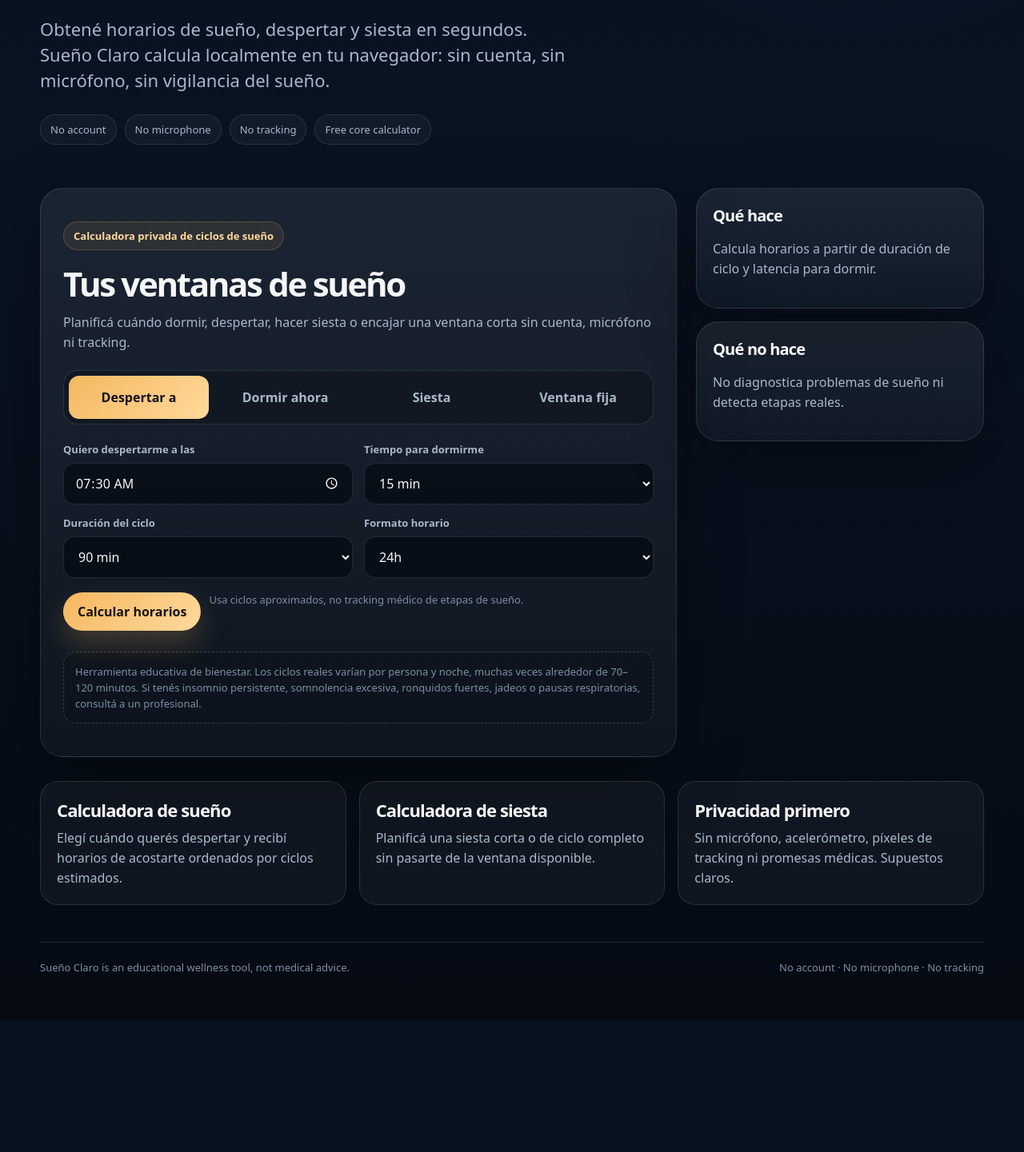
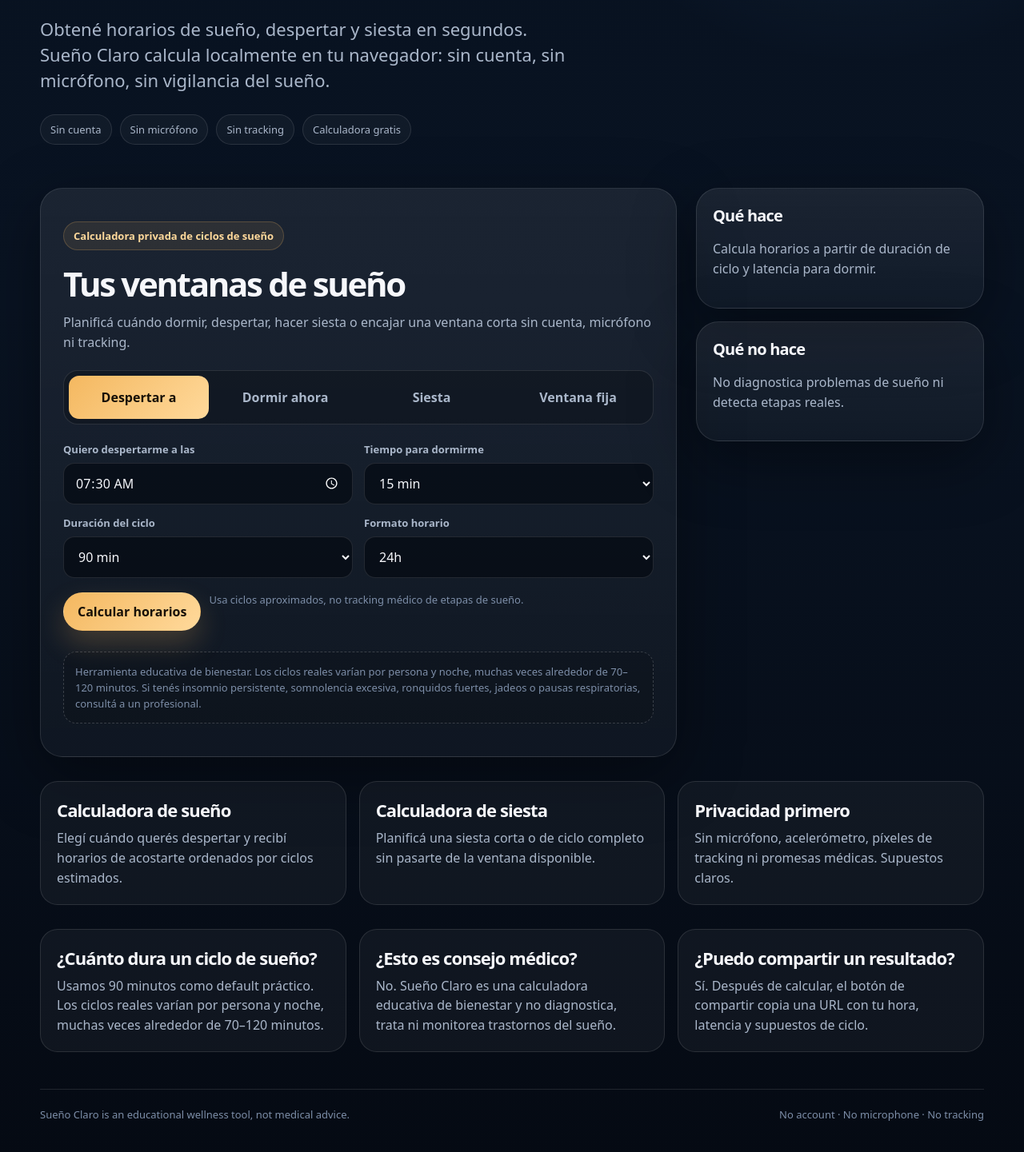
Before and after one commit to Gigisanta/sueno-claro, a Next.js app: page /ciclos-de-sueno in a window 1280 px wide. Shown: the part 535-1976 px from the top of the page at 80% size. Before the commit the page ends 1811 px from the top, so only its background shows below. Built offline with nearby package versions, Linux system fonts and the light colour scheme.

Commit message:
feat: add shareable seo launch enhancements

```diff
--- a/app/layout.tsx
+++ b/app/layout.tsx
@@ -10,6 +10,13 @@ export const metadata: Metadata = {
   },
   description: 'A private sleep cycle calculator for bedtime, wake-up times and naps. No account, no microphone, no tracking.',
   applicationName: 'Sueño Claro',
+  alternates: {
+    canonical: '/',
+    languages: {
+      en: '/sleep-calculator',
+      es: '/calculadora-de-sueno',
+    },
+  },
   keywords: ['sleep calculator', 'bedtime calculator', 'wake up calculator', 'calculadora de sueño', 'ciclos de sueño'],
   openGraph: {
     title: 'Sueño Claro — Sleep Cycle Calculator',
--- a/components/CalculatorShell.tsx
+++ b/components/CalculatorShell.tsx
@@ -1,6 +1,6 @@
 'use client';
 
-import { useMemo, useState } from 'react';
+import { useEffect, useMemo, useState } from 'react';
 import { calculateBedtimes, calculateNaps, calculateWakeTimes, calculateWindow, safeSettings } from '../lib/sleep/calculate';
 import type { CalculatorMode, SleepResult } from '../lib/sleep/types';
 import { formatDuration } from '../lib/sleep/format';
@@ -26,6 +26,7 @@ const copy = {
     disclaimer: 'Educational wellness tool only. Real sleep cycles vary by person and night, often roughly 70–120 minutes. If you have persistent insomnia, excessive daytime sleepiness, loud snoring, gasping or breathing pauses, talk to a qualified clinician.',
     sponsored: 'Sponsored space appears only after you receive your result. Core calculator stays free.',
     copy: 'Copy',
+    share: 'Share',
     calendar: 'Calendar',
     copied: 'Copied',
   },
@@ -47,6 +48,7 @@ const copy = {
     disclaimer: 'Herramienta educativa de bienestar. Los ciclos reales varían por persona y noche, muchas veces alrededor de 70–120 minutos. Si tenés insomnio persistente, somnolencia excesiva, ronquidos fuertes, jadeos o pausas respiratorias, consultá a un profesional.',
     sponsored: 'El espacio patrocinado aparece recién después del resultado. La calculadora core sigue gratis.',
     copy: 'Copiar',
+    share: 'Compartir',
     calendar: 'Calendario',
     copied: 'Copiado',
   },
@@ -65,6 +67,14 @@ function createCalendarHref(result: SleepResult, lang: 'en' | 'es') {
   return `data:text/calendar;charset=utf8,BEGIN:VCALENDAR%0AVERSION:2.0%0ABEGIN:VEVENT%0ASUMMARY:${title}%0ADESCRIPTION:${details}%0AEND:VEVENT%0AEND:VCALENDAR`;
 }
 
+function validTime(value: string | null): value is string {
+  return /^\d{2}:\d{2}$/.test(value ?? '');
+}
+
+function parseMode(value: string | null): Mode | null {
+  return value === 'wake' || value === 'sleepNow' || value === 'nap' || value === 'window' ? value : null;
+}
+
 export function CalculatorShell({ lang = 'en' }: { lang?: 'en' | 'es' }) {
   const c = copy[lang];
   const [mode, setMode] = useState<Mode>('wake');
@@ -76,6 +86,26 @@ export function CalculatorShell({ lang = 'en' }: { lang?: 'en' | 'es' }) {
   const [timeFormat, setTimeFormat] = useState<'24h' | '12h'>('24h');
   const [hasCalculated, setHasCalculated] = useState(false);
   const [copied, setCopied] = useState<string | null>(null);
+
+  useEffect(() => {
+    const params = new URLSearchParams(window.location.search);
+    const queryMode = parseMode(params.get('mode'));
+    const wake = params.get('wake');
+    const bed = params.get('bed');
+    const nap = params.get('nap');
+    const queryLatency = params.has('latency') ? Number(params.get('latency')) : Number.NaN;
+    const queryCycle = params.has('cycle') ? Number(params.get('cycle')) : Number.NaN;
+    const queryFormat = params.get('format');
+
+    if (queryMode) setMode(queryMode);
+    if (validTime(wake)) setWakeTime(wake);
+    if (validTime(bed)) setBedTime(bed);
+    if (validTime(nap)) setNapTime(nap);
+    if (Number.isFinite(queryLatency)) setLatency(queryLatency);
+    if (Number.isFinite(queryCycle)) setCycleLength(queryCycle);
+    if (queryFormat === '12h' || queryFormat === '24h') setTimeFormat(queryFormat);
+    if (queryMode || validTime(wake) || validTime(bed) || validTime(nap)) setHasCalculated(true);
+  }, []);
 
   const settings = useMemo(() => safeSettings({ sleepLatencyMinutes: latency, cycleLengthMinutes: cycleLength, timeFormat }), [latency, cycleLength, timeFormat]);
   const results = useMemo(() => {
@@ -89,13 +119,37 @@ export function CalculatorShell({ lang = 'en' }: { lang?: 'en' | 'es' }) {
     }
   }, [bedTime, mode, napTime, settings, wakeTime]);
 
+  function currentShareUrl(result?: SleepResult) {
+    const url = new URL(window.location.href);
+    url.searchParams.set('mode', mode);
+    if (mode !== 'sleepNow' && mode !== 'nap') url.searchParams.set('wake', wakeTime);
+    if (mode === 'window') url.searchParams.set('bed', bedTime);
+    if (mode === 'nap') url.searchParams.set('nap', napTime);
+    url.searchParams.set('latency', String(settings.sleepLatencyMinutes));
+    url.searchParams.set('cycle', String(settings.cycleLengthMinutes));
+    url.searchParams.set('format', settings.timeFormat);
+    if (result) url.searchParams.set('result', result.time);
+    return url.toString();
+  }
+
   function calculate() {
-    if (mode === 'sleepNow') setBedTime(nowTime());
+    const nextBedTime = mode === 'sleepNow' ? nowTime() : bedTime;
+    if (mode === 'sleepNow') setBedTime(nextBedTime);
     setHasCalculated(true);
+    const url = new URL(window.location.href);
+    url.searchParams.set('mode', mode);
+    if (mode !== 'sleepNow' && mode !== 'nap') url.searchParams.set('wake', wakeTime);
+    if (mode === 'window') url.searchParams.set('bed', nextBedTime);
+    if (mode === 'nap') url.searchParams.set('nap', napTime);
+    url.searchParams.set('latency', String(settings.sleepLatencyMinutes));
+    url.searchParams.set('cycle', String(settings.cycleLengthMinutes));
+    url.searchParams.set('format', settings.timeFormat);
+    window.history.replaceState(null, '', url);
   }
 
   async function copyResult(result: SleepResult) {
-    const text = `${result.time} — ${result.title}. ${result.description}`;
+    const shareUrl = currentShareUrl(result);
+    const text = `${result.time} — ${result.title}. ${result.description} ${shareUrl}`;
     await navigator.clipboard?.writeText(text).catch(() => undefined);
     setCopied(result.id);
     window.setTimeout(() => setCopied(null), 1400);
@@ -180,7 +234,8 @@ export function CalculatorShell({ lang = 'en' }: { lang?: 'en' | 'es' }) {
                   </div>
                   <div className="result-actions">
                     <button type="button" className="icon-button" onClick={() => void copyResult(result)} aria-label={`${c.copy} ${result.time}`}>{copied === result.id ? '✓' : '⧉'}</button>
-                    <a className="icon-button" href={createCalendarHref(result, lang)} download={`sueno-claro-${result.id}.ics`} aria-label={`${c.calendar} ${result.time}`}>↗</a>
+                    <a className="icon-button" href={currentShareUrl(result)} aria-label={`${c.share} ${result.time}`}>↗</a>
+                    <a className="icon-button" href={createCalendarHref(result, lang)} download={`sueno-claro-${result.id}.ics`} aria-label={`${c.calendar} ${result.time}`}>＋</a>
                   </div>
                 </article>
               ))}
--- a/components/LandingContent.tsx
+++ b/components/LandingContent.tsx
@@ -17,6 +17,12 @@ const content = {
       ['Privacy-first', 'No microphone, no accelerometer, no tracking pixels and no medical claims. Just transparent assumptions.'],
     ],
     side: ['What it does', 'Calculates wake/bed times from cycle length and fall-asleep latency.', 'What it does not do', 'It does not diagnose sleep problems or detect sleep stages.'],
+    trust: ['No account', 'No microphone', 'No tracking', 'Free core calculator'],
+    faq: [
+      ['How long is a sleep cycle?', 'We use 90 minutes as a practical default. Real cycles vary by person and night, often roughly 70–120 minutes.'],
+      ['Is this medical advice?', 'No. Sueño Claro is an educational wellness calculator and does not diagnose, treat or track sleep disorders.'],
+      ['Can I share a result?', 'Yes. After calculating, the share button copies a URL with your selected wake time, latency and cycle assumptions.'],
+    ],
   },
   es: {
     eyebrow: 'Sueño sin tracking',
@@ -33,23 +39,49 @@ const content = {
       ['Privacidad primero', 'Sin micrófono, acelerómetro, píxeles de tracking ni promesas médicas. Supuestos claros.'],
     ],
     side: ['Qué hace', 'Calcula horarios a partir de duración de ciclo y latencia para dormir.', 'Qué no hace', 'No diagnostica problemas de sueño ni detecta etapas reales.'],
+    trust: ['Sin cuenta', 'Sin micrófono', 'Sin tracking', 'Calculadora gratis'],
+    faq: [
+      ['¿Cuánto dura un ciclo de sueño?', 'Usamos 90 minutos como default práctico. Los ciclos reales varían por persona y noche, muchas veces alrededor de 70–120 minutos.'],
+      ['¿Esto es consejo médico?', 'No. Sueño Claro es una calculadora educativa de bienestar y no diagnostica, trata ni monitorea trastornos del sueño.'],
+      ['¿Puedo compartir un resultado?', 'Sí. Después de calcular, el botón de compartir copia una URL con tu hora, latencia y supuestos de ciclo.'],
+    ],
   },
 } as const;
 
 export function LandingContent({ lang = 'en' }: { lang?: 'en' | 'es' }) {
   const c = content[lang];
+  const baseUrl = lang === 'es' ? 'https://sueno-claro.vercel.app/calculadora-de-sueno' : 'https://sueno-claro.vercel.app/sleep-calculator';
+  const structuredData = [
+    {
+      '@context': 'https://schema.org',
+      '@type': 'WebApplication',
+      name: 'Sueño Claro',
+      url: baseUrl,
+      applicationCategory: 'HealthApplication',
+      operatingSystem: 'Any',
+      offers: { '@type': 'Offer', price: '0', priceCurrency: 'USD' },
+      description: c.lead,
+    },
+    {
+      '@context': 'https://schema.org',
+      '@type': 'FAQPage',
+      mainEntity: c.faq.map(([question, answer]) => ({
+        '@type': 'Question',
+        name: question,
+        acceptedAnswer: { '@type': 'Answer', text: answer },
+      })),
+    },
+  ];
   return (
     <PageChrome lang={lang}>
+      <script type="application/ld+json" dangerouslySetInnerHTML={{ __html: JSON.stringify(structuredData) }} />
       <section className="hero" aria-labelledby="hero-title">
         <div className="hero-copy">
           <p className="eyebrow">{c.eyebrow}</p>
           <h1 id="hero-title">{c.title}</h1>
           <p className="lead">{c.lead}</p>
           <div className="trust-row" aria-label="Trust guarantees">
-            <span className="pill">No account</span>
-            <span className="pill">No microphone</span>
-            <span className="pill">No tracking</span>
-            <span className="pill">Free core calculator</span>
+            {c.trust.map((item) => <span key={item} className="pill">{item}</span>)}
           </div>
         </div>
         <aside className="hero-card" aria-label="Product facts">
@@ -70,6 +102,10 @@ export function LandingContent({ lang = 'en' }: { lang?: 'en' | 'es' }) {
       <section className="content-grid" aria-label="Sleep calculator features">
         {c.cards.map(([title, text]) => <article key={title} className="content-card"><h3>{title}</h3><p>{text}</p></article>)}
       </section>
+
+      <section className="content-grid" aria-label="Frequently asked questions">
+        {c.faq.map(([question, answer]) => <article key={question} className="content-card"><h3>{question}</h3><p>{answer}</p></article>)}
+      </section>
     </PageChrome>
   );
 }
--- a/package.json
+++ b/package.json
@@ -7,7 +7,7 @@
     "dev": "next dev",
     "build": "next build",
     "start": "next start",
-    "lint": "next typegen && tsc --noEmit",
+    "lint": "tsc --noEmit",
     "test": "vitest run",
     "test:watch": "vitest",
     "e2e": "playwright test",
--- a/scripts/prod_smoke.mjs
+++ b/scripts/prod_smoke.mjs
@@ -23,6 +23,10 @@ for (const [name, browserType] of browsers) {
   if (overflow) throw new Error(`${name}: horizontal overflow`);
   const hasAdAfter = await page.getByTestId('post-result-ad').isVisible();
   if (!hasAdAfter) throw new Error(`${name}: post-result sponsored slot missing`);
+  const jsonLd = await page.locator('script[type="application/ld+json"]').first().textContent();
+  if (!jsonLd?.includes('WebApplication') || !jsonLd.includes('FAQPage')) throw new Error(`${name}: JSON-LD missing`);
+  await page.goto(`${baseURL}/calculadora-de-sueno?mode=wake&wake=06:00&latency=15&cycle=90&format=24h`, { waitUntil: 'networkidle' });
+  await page.getByText('20:45').waitFor({ state: 'visible' });
   const title = await page.title();
   const manifestOk = (await page.request.get(`${baseURL}/manifest.webmanifest`)).ok();
   const sitemapOk = (await page.request.get(`${baseURL}/sitemap.xml`)).ok();
```
Also changed, not shown: 1 other file (tests, documents, lock files or other folders).
